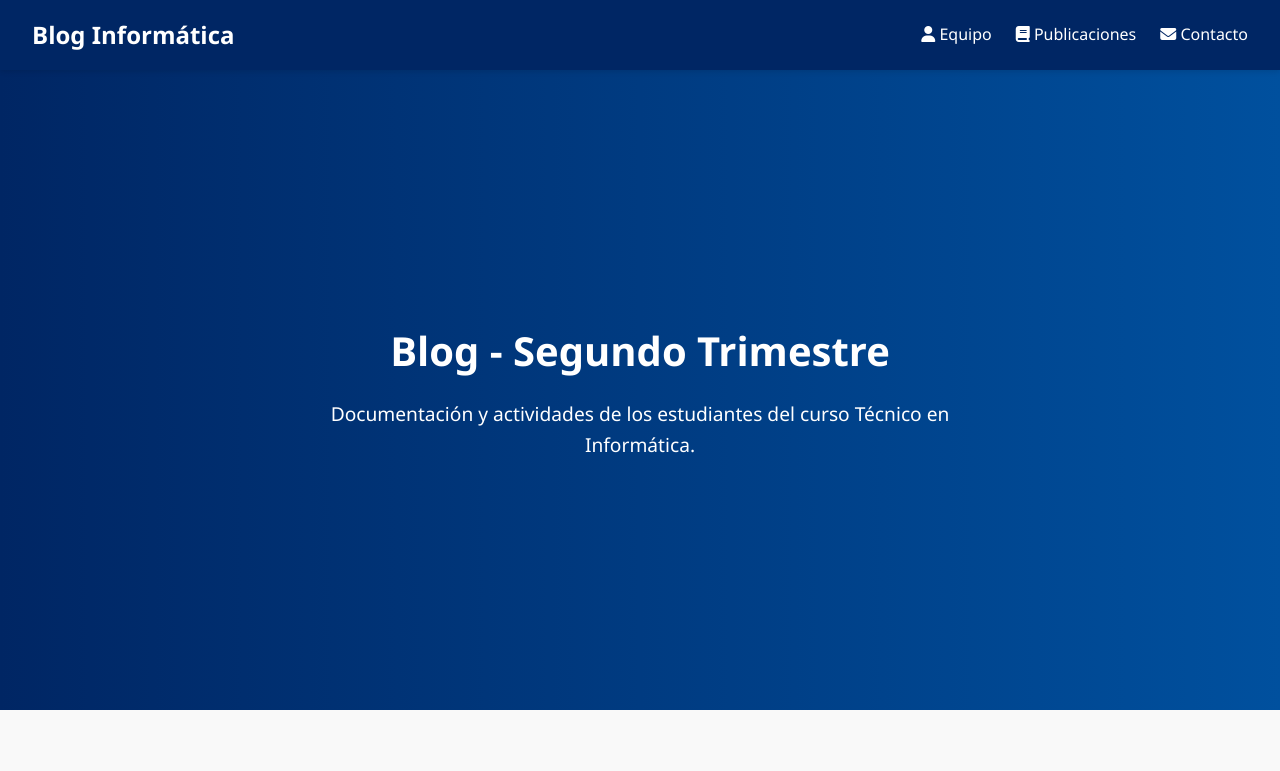
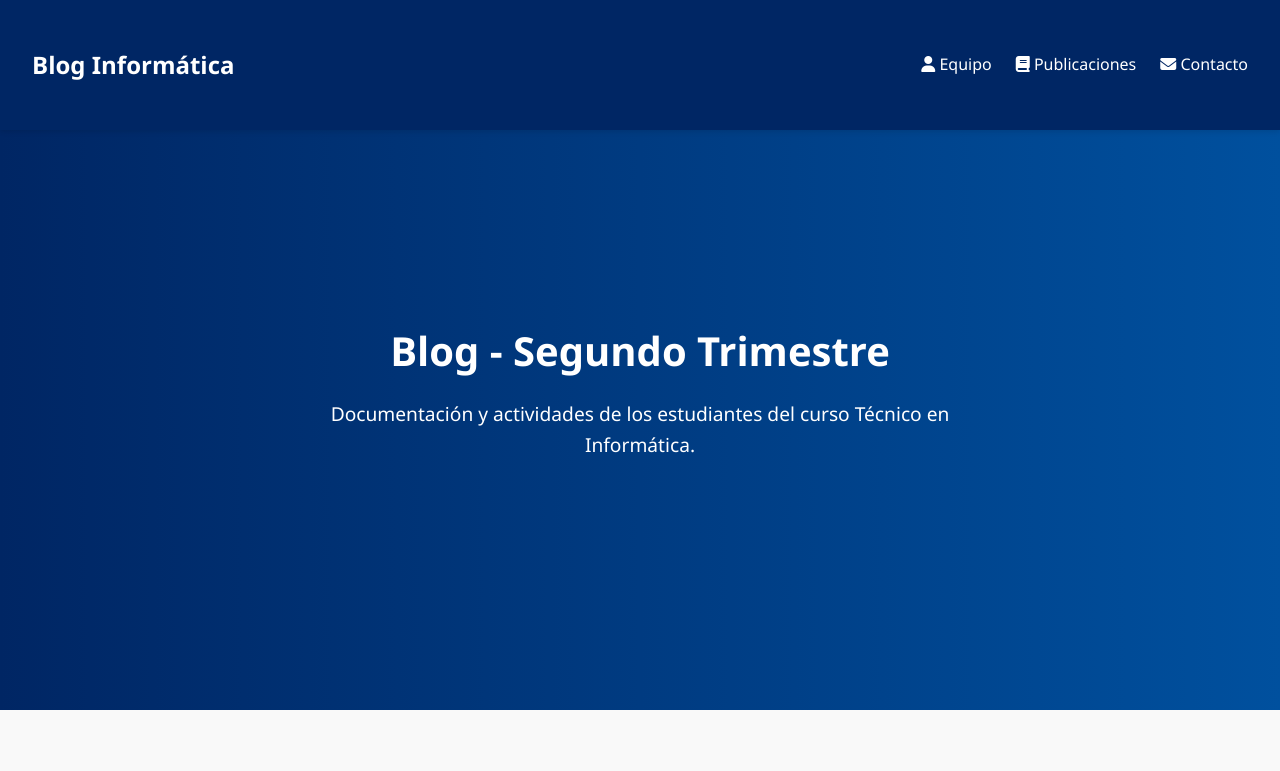
Before and after one commit to GabrielPuchulu/Blog-Espanhol, a plain HTML site: page index.html in a window 1280 px wide. Shown: the top 771 px of the page. Drawn offline with Linux system fonts and the light colour scheme; files whose address does not match are found by name.

Commit message:
Update style.css

```diff
--- a/style.css
+++ b/style.css
@@ -18,7 +18,7 @@
       box-shadow: 0 2px 5px rgba(0,0,0,0.1);
     }
 
-    header h1 { font-size: 1.5rem; font-weight: bold; }
+    header h1 { font-size: 1.5rem; font-weight: bold; margin: 20px 0; padding: 10px 0; }
     nav ul { list-style: none; display: flex; gap: 1.5rem; }
     nav ul li a { color: #fff; font-weight: 500; transition: color 0.3s ease; }
     nav ul li a:hover { color: #fdd835; }
```
